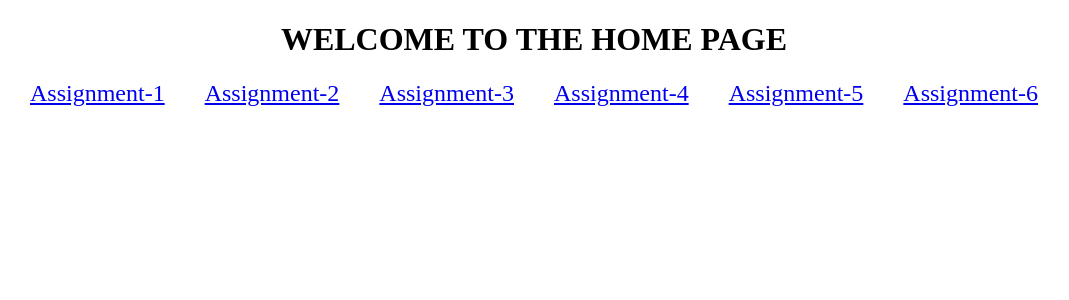
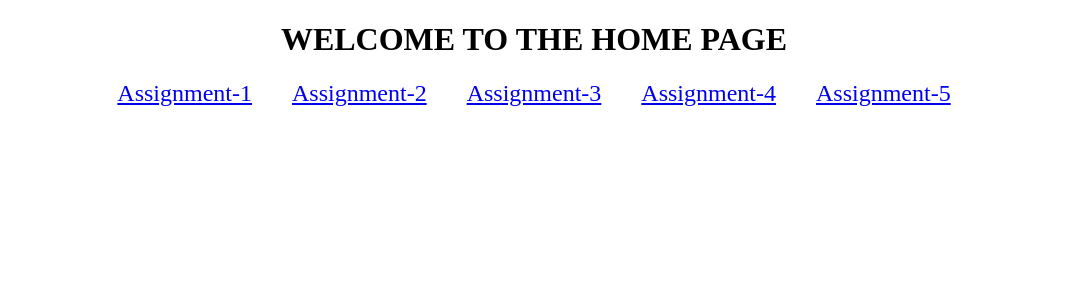
Before and after one commit to ayush1-successive/react-training, a React (Create React App) app: page / in a window 1280 px wide. Shown: the top 300 px of the page, without its empty margins (106-1175 px from the left). Built offline with nearby package versions, Linux system fonts and the light colour scheme.

Commit message:
Import error fixes

```diff
--- a/package.json
+++ b/package.json
@@ -11,7 +11,7 @@
     "@testing-library/jest-dom": "^5.17.0",
     "@testing-library/react": "^13.4.0",
     "@testing-library/user-event": "^13.5.0",
-    "axios": "^1.6.0",
+    "axios": "^1.6.1",
     "formik": "^2.4.5",
     "graphql": "^16.8.1",
     "react": "^18.2.0",
--- a/src/Routes.js
+++ b/src/Routes.js
@@ -6,7 +6,6 @@ import {
   Assignment3,
   Assignment4,
   Assignment5,
-  Assignment6,
 } from "./modules";
 
 import Task1 from "./modules/assignment-3/questions/question1/Task1";
@@ -48,8 +47,6 @@ const Router = () => {
         <Route path="/assignment-5" element={<Assignment5 />} />
         <Route path="/dashboard" element={<AuthRoute />} />
 
-        <Route path="/assignment-6" element={<Assignment6 />} />
-
         <Route path="*" element={<ErrorPage />} />
       </Routes>
     </BrowserRouter>
--- a/src/components/Navigation/Navigation.jsx
+++ b/src/components/Navigation/Navigation.jsx
@@ -34,10 +34,6 @@ const Navigation = () => {
         <Link style={linkStyle} to="/assignment-5">
           Assignment-5
         </Link>
-
-        <Link style={linkStyle} to="/assignment-6">
-          Assignment-6
-        </Link>
       </nav>
     </>
   );
--- a/src/modules/index.js
+++ b/src/modules/index.js
@@ -3,13 +3,5 @@ import Assignment2 from "./assignment-2";
 import Assignment3 from "./assignment-3";
 import Assignment4 from "./assignment-4";
 import Assignment5 from "./assignment-5";
-import Assignment6 from "./assignment-6";
 
-export {
-  Assignment1,
-  Assignment2,
-  Assignment3,
-  Assignment4,
-  Assignment5,
-  Assignment6,
-};
+export { Assignment1, Assignment2, Assignment3, Assignment4, Assignment5 };
```
Also changed, not shown: 1 other file (tests, documents, lock files or other folders).
